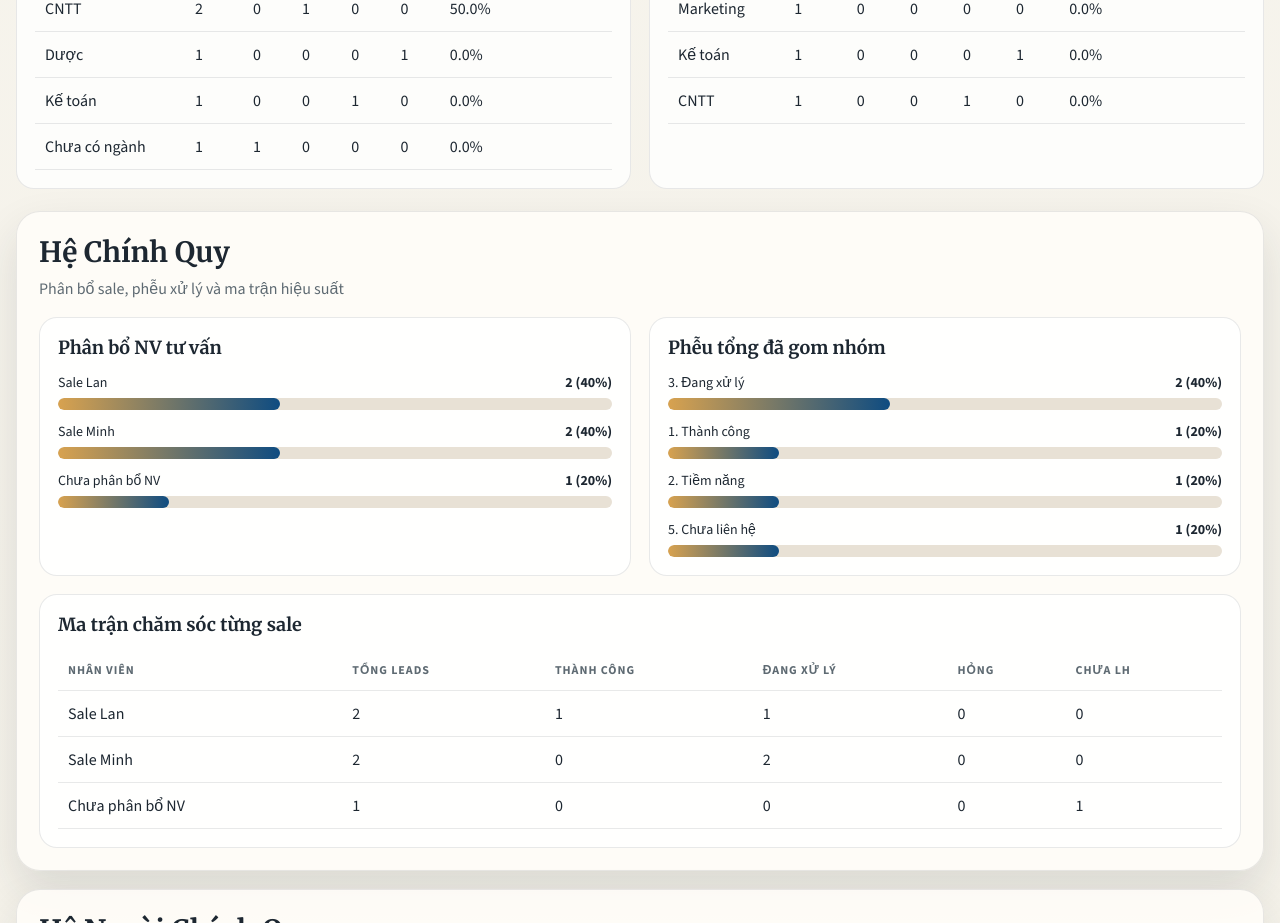
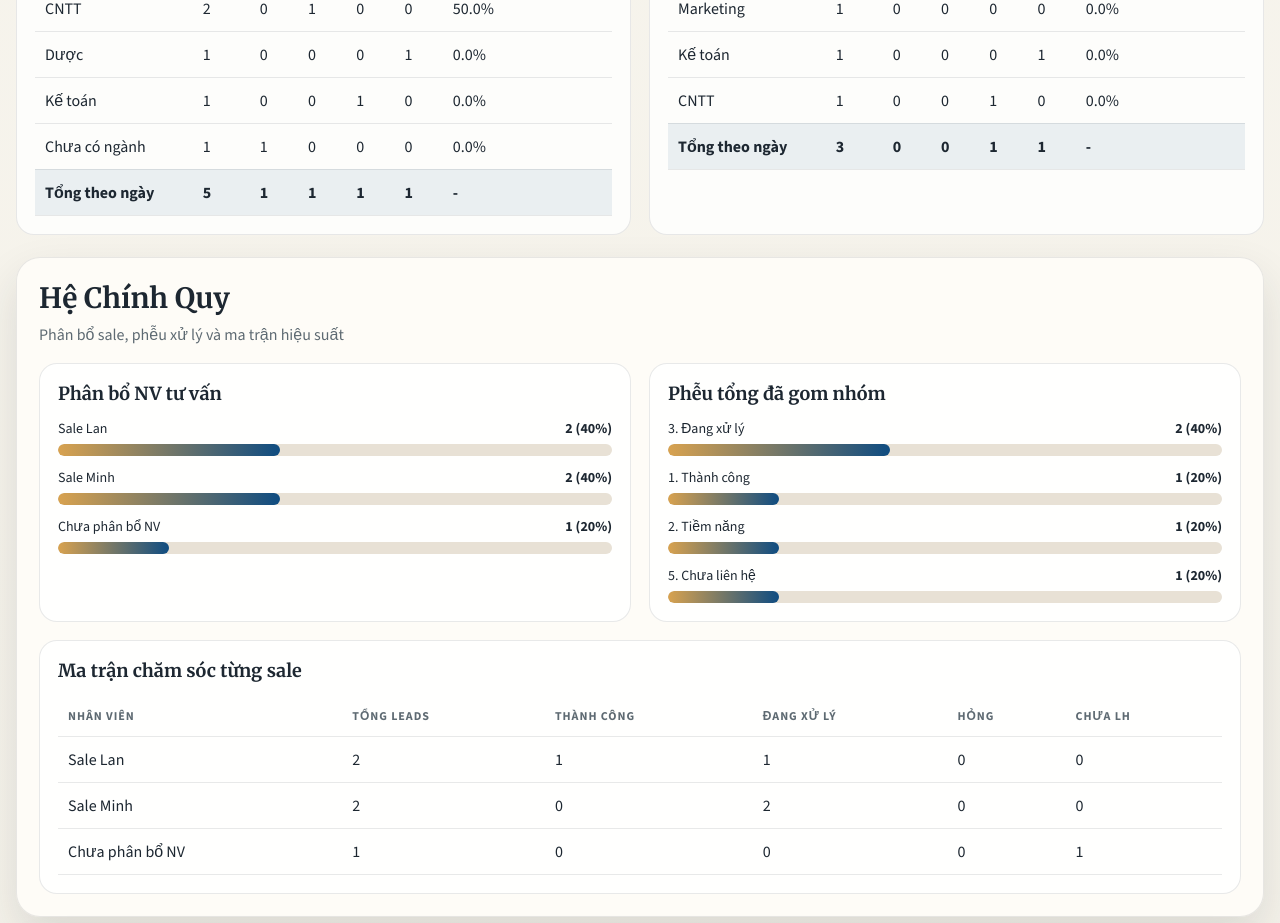
Before and after one commit to Ductarzan/Dashboard-tuy-n-sinh-ng-, a Next.js app: page / in a window 1280 px wide. Shown: the part 2380-3303 px from the top of the page. Built offline with nearby package versions, Linux system fonts and the light colour scheme.

Commit message:
Add bold daily summary row in industry tables

```diff
--- a/app/globals.css
+++ b/app/globals.css
@@ -359,6 +359,11 @@ a {
   font-weight: 700;
 }
 
+.data-table .summary-row td {
+  font-weight: 800;
+  background: rgba(15, 76, 129, 0.08);
+}
+
 .heatmap-table {
   width: 100%;
   border-collapse: collapse;
--- a/components/dashboard.tsx
+++ b/components/dashboard.tsx
@@ -201,6 +201,11 @@ export function IndustryTable({
   rows: IndustryTimelineRow[];
   visibleDays: string[];
 }) {
+  const totalSum = rows.reduce((sum, row) => sum + row.total, 0);
+  const totalsByDay = Object.fromEntries(
+    visibleDays.map((day) => [day, rows.reduce((sum, row) => sum + (row.dailyCounts[day] || 0), 0)])
+  ) as Record<string, number>;
+
   return (
     <section className="subpanel">
       <h3>{title}</h3>
@@ -227,6 +232,14 @@ export function IndustryTable({
                 <td>{row.conversionRate.toFixed(1)}%</td>
               </tr>
             ))}
+            <tr className="summary-row">
+              <td>Tổng theo ngày</td>
+              <td>{totalSum}</td>
+              {visibleDays.map((day) => (
+                <td key={day}>{totalsByDay[day] || 0}</td>
+              ))}
+              <td>-</td>
+            </tr>
           </tbody>
         </table>
       </div>
```
